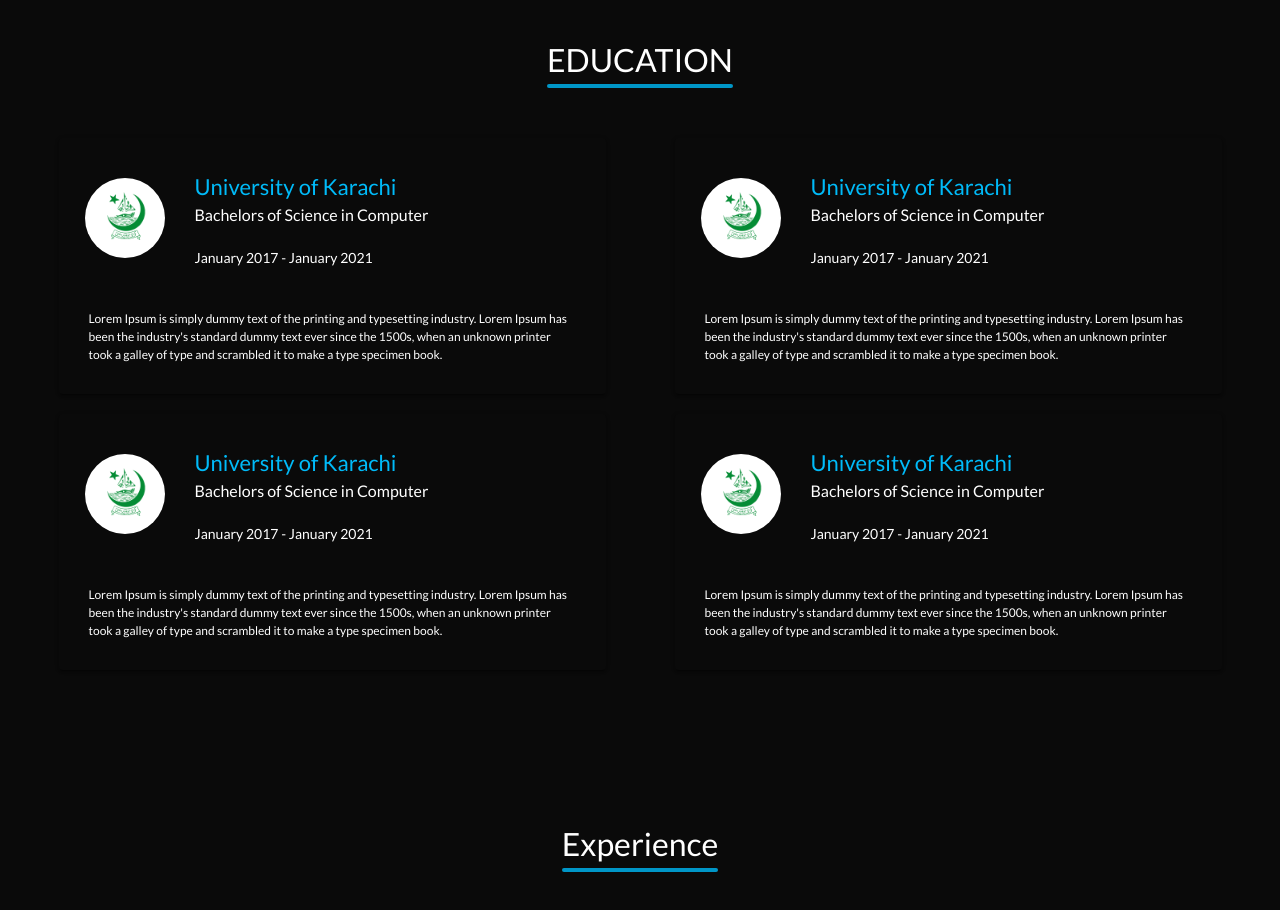
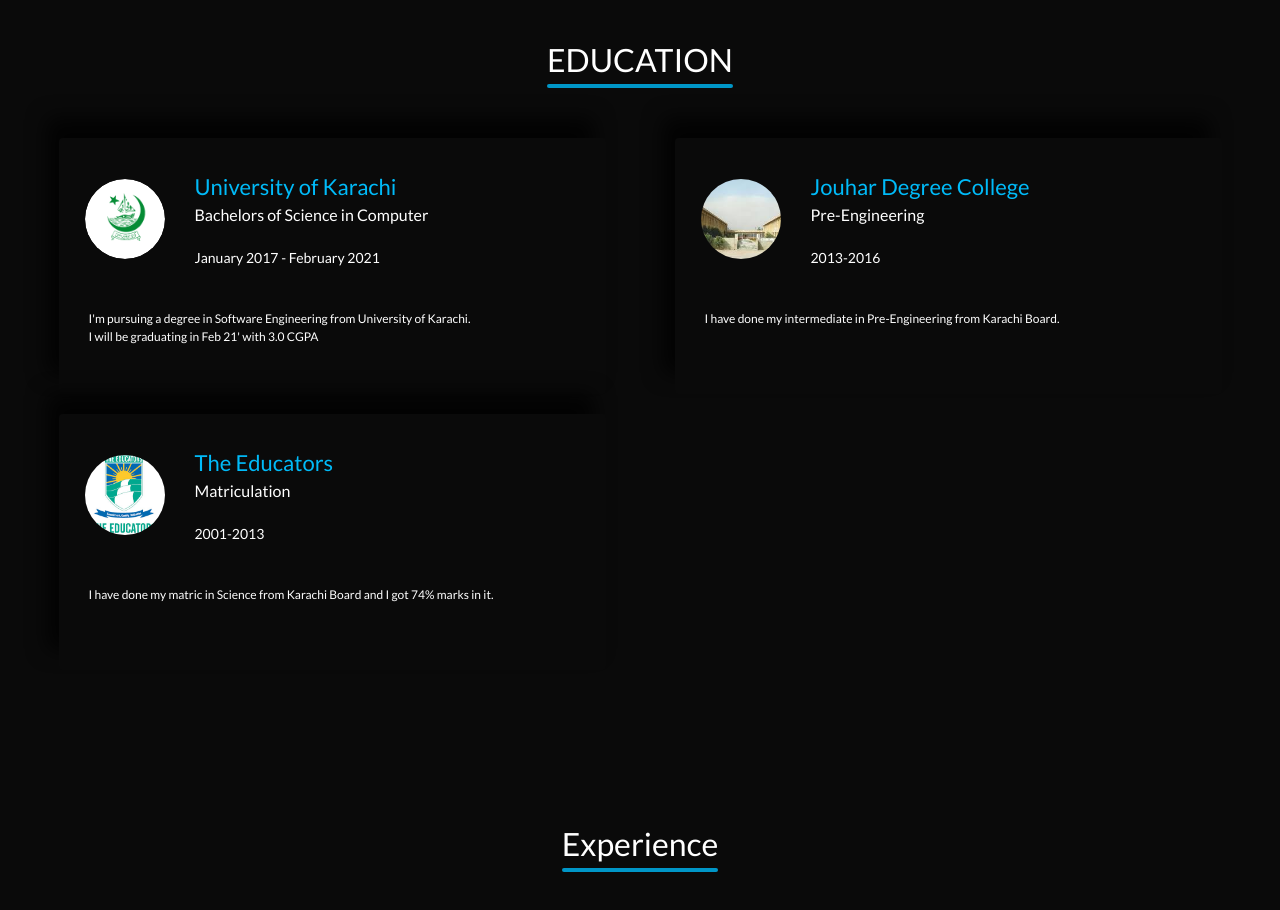
Before and after one commit to Hamza91able/Hamza-Portfolio, a React (Create React App) app: page / in a window 1280 px wide. Shown: the part 1840-2750 px from the top of the page. Built offline with nearby package versions, Linux system fonts and the light colour scheme.

Commit message:
Added education

```diff
--- a/src/Screens/Education.js
+++ b/src/Screens/Education.js
@@ -3,6 +3,8 @@
 import { Avatar, Container, Grid, List, ListItem, ListItemAvatar, ListItemText, Paper, Typography } from '@material-ui/core';
 
 import KULogo from '../Assets/Images/Group 29.png';
+import JouharDegree from '../Assets/Images/jouhar.jpg';
+import TheEducators from '../Assets/Images/the-educators-1.jpg';
 
 const styles = theme => ({
     mainHeading: {
@@ -24,6 +26,7 @@
         height: "auto",
         background: "#0A0A0A",
         padding: 10,
+        boxShadow: "-12px -20px 20px 0px rgba(0,0,0,0.75)",
         [theme.breakpoints.up('sm')]: {
             width: 527,
             height: 236,
@@ -49,6 +52,7 @@
     educationDiscription: {
         fontSize: 12,
         color: "#FFFFFF",
+        whiteSpace: "pre-line",
     }
 });
 
@@ -57,29 +61,23 @@
         educationLogo: KULogo,
         educationInstitute: "University of Karachi",
         educationName: "Bachelors of Science in Computer",
-        educationDate: "January 2017 - January 2021",
-        educationDiscription: "Lorem Ipsum is simply dummy text of the printing and typesetting industry. Lorem Ipsum has been the industry's standard dummy text ever since the 1500s, when an unknown printer took a galley of type and scrambled it to make a type specimen book."
+        educationDate: "January 2017 - February 2021",
+        educationDiscription: `I'm pursuing a degree in Software Engineering from University of Karachi.
+        I will be graduating in Feb 21' with 3.0 CGPA`
     },
     {
-        educationLogo: KULogo,
-        educationInstitute: "University of Karachi",
-        educationName: "Bachelors of Science in Computer",
-        educationDate: "January 2017 - January 2021",
-        educationDiscription: "Lorem Ipsum is simply dummy text of the printing and typesetting industry. Lorem Ipsum has been the industry's standard dummy text ever since the 1500s, when an unknown printer took a galley of type and scrambled it to make a type specimen book."
+        educationLogo: JouharDegree,
+        educationInstitute: "Jouhar Degree College",
+        educationName: "Pre-Engineering",
+        educationDate: "2013-2016",
+        educationDiscription: "I have done my intermediate in Pre-Engineering from Karachi Board."
     },
     {
-        educationLogo: KULogo,
-        educationInstitute: "University of Karachi",
-        educationName: "Bachelors of Science in Computer",
-        educationDate: "January 2017 - January 2021",
-        educationDiscription: "Lorem Ipsum is simply dummy text of the printing and typesetting industry. Lorem Ipsum has been the industry's standard dummy text ever since the 1500s, when an unknown printer took a galley of type and scrambled it to make a type specimen book."
-    },
-    {
-        educationLogo: KULogo,
-        educationInstitute: "University of Karachi",
-        educationName: "Bachelors of Science in Computer",
-        educationDate: "January 2017 - January 2021",
-        educationDiscription: "Lorem Ipsum is simply dummy text of the printing and typesetting industry. Lorem Ipsum has been the industry's standard dummy text ever since the 1500s, when an unknown printer took a galley of type and scrambled it to make a type specimen book."
+        educationLogo: TheEducators,
+        educationInstitute: "The Educators",
+        educationName: "Matriculation",
+        educationDate: "2001-2013",
+        educationDiscription: "I have done my matric in Science from Karachi Board and I got 74% marks in it."
     },
 ]
 
@@ -118,7 +116,7 @@
                                         <List className={classes.root}>
                                             <ListItem>
                                                 <ListItemAvatar>
-                                                    <img src={education.educationLogo} alt={education.educationName} className={educationLogo} />
+                                                    <Avatar src={education.educationLogo} alt={education.educationName} className={educationLogo} />
                                                 </ListItemAvatar>
                                                 <ListItemText style={{ marginLeft: 30 }} primary={
                                                     <Typography className={educationInstitute}>
```
Also changed, not shown: src/Assets/Images/jouhar.jpg (added), src/Assets/Images/the-educators-1.jpg (added).
